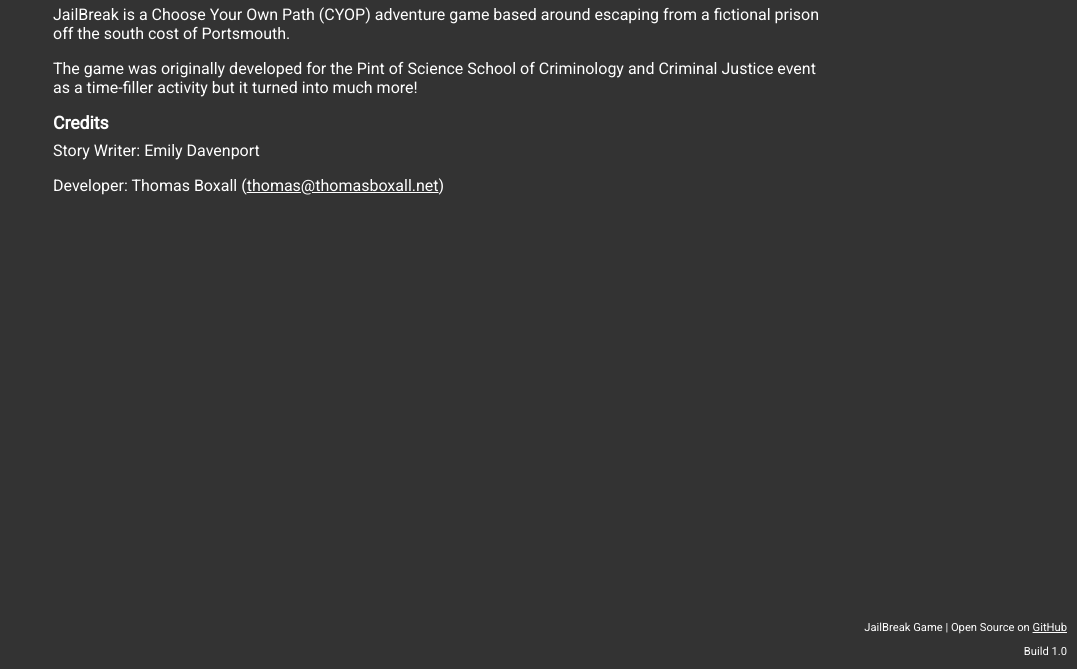
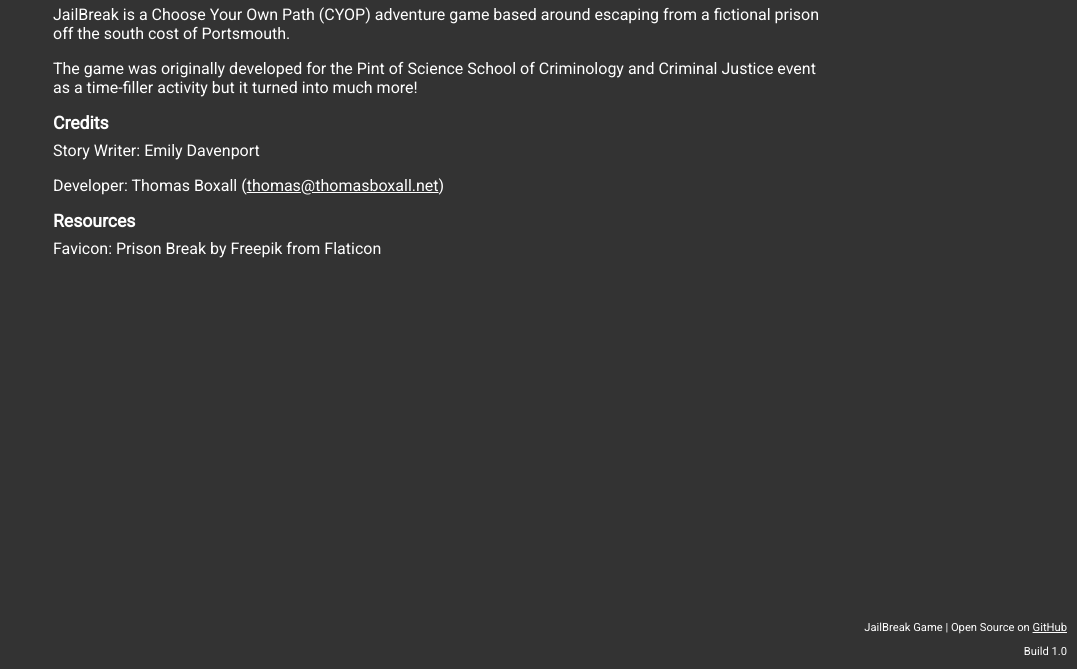
Before and after one commit to ThomasBoxall/jail-break-game, a plain HTML site: page about/index.html in a window 1280 px wide. Shown: the part 131-800 px from the top of the page, without its empty margins (203-1280 px from the left). Drawn offline with Linux system fonts and the light colour scheme.

Commit message:
attribution of favicon

```diff
--- a/about/index.html
+++ b/about/index.html
@@ -20,6 +20,9 @@
         <h2>Credits</h2>
         <p>Story Writer: Emily Davenport</p>
         <p>Developer: Thomas Boxall (<a href="thomas@thomasboxall.net">thomas@thomasboxall.net</a>)</p>
+
+        <h2>Resources</h2>
+        <p>Favicon: Prison Break by Freepik from Flaticon</p>
     </div>
 
 
```
